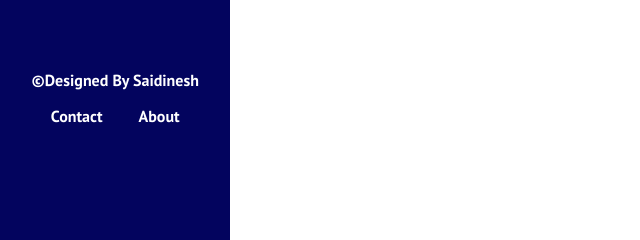
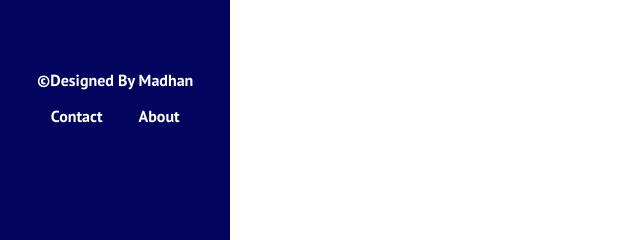
Before and after one commit to dsaidinesh/iot31notes, a plain HTML site: page index.html in a window 1280 px wide. Shown: the part 505-745 px from the top of the page, 0-640 px from the left. Drawn offline with Linux system fonts and the light colour scheme; a web font is replaced by a local one.

Commit message:
added madhan name

```diff
--- a/index.html
+++ b/index.html
@@ -44,7 +44,7 @@
 
         </div>
         <div class="foot">
-            <div><p id="copy" class="footPara" style="margin-top: 80%;">©Designed By Saidinesh</p></div>
+            <div><p id="copy" class="footPara" style="margin-top: 80%;">©Designed By Madhan</p></div>
             <div id="footone" style="margin-top: 0px;">
                 <a href="./contact.html" style="text-decoration: none; color: white; margin: 16px;">Contact</a>
                 <a href="./assets/about.jpg" style="text-decoration: none; color: white; margin: 16px;">About</a>
```
